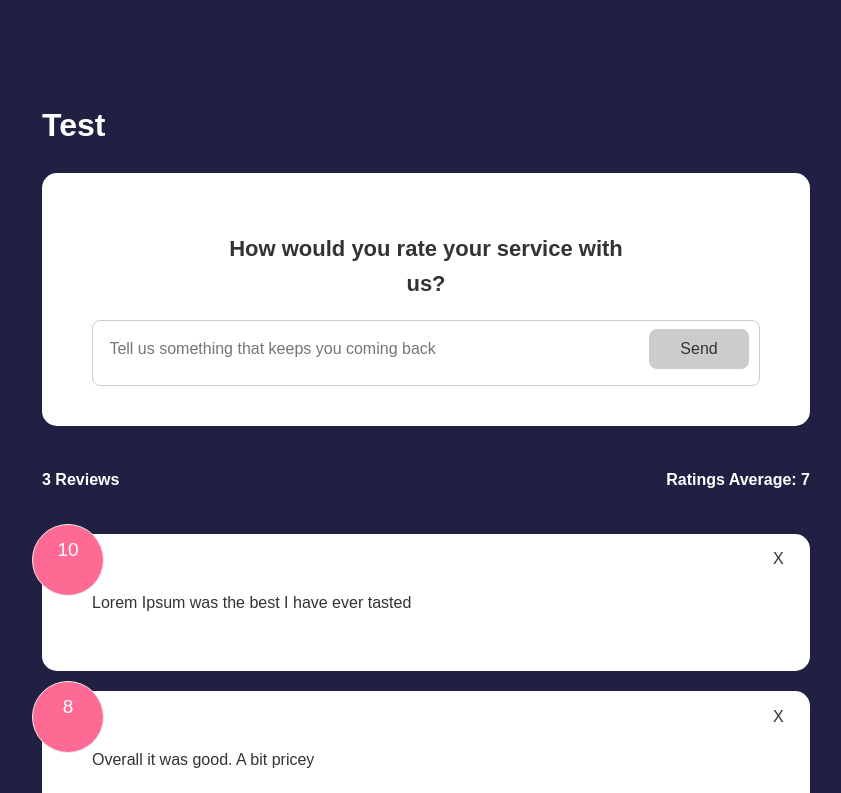
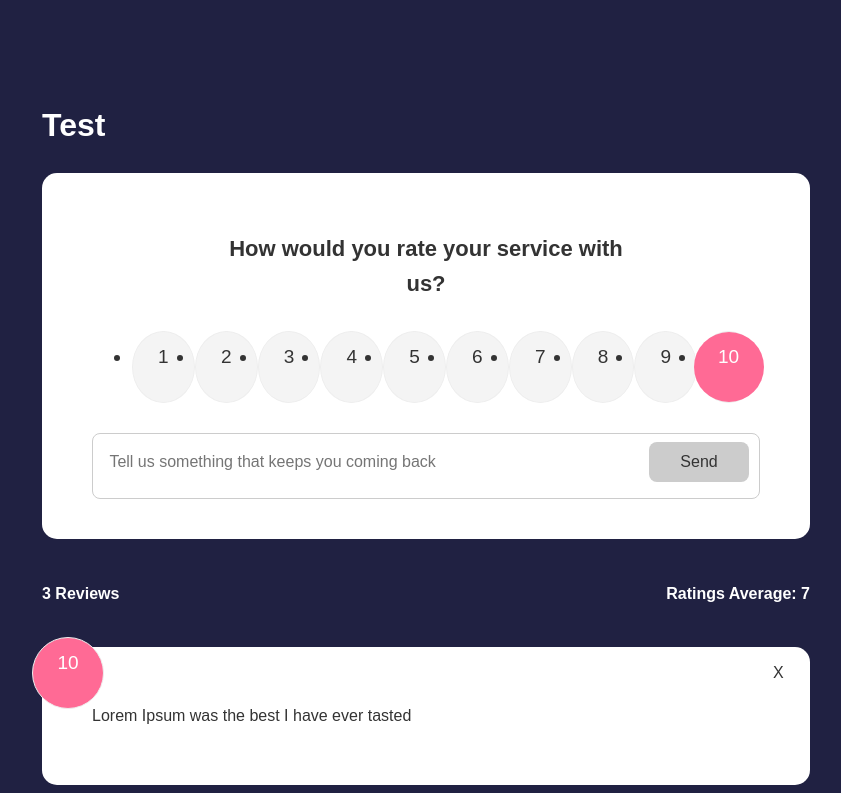
Before and after one commit to Rosenmatt1/svelte2, a Svelte app: page / in a window 1280 px wide. Shown: the top 793 px of the page, without its empty margins (222-1063 px from the left). Built offline with nearby package versions, Linux system fonts and the light colour scheme.

Commit message:
Added rating sselect but will refactor to stores

```diff
--- a/package.json
+++ b/package.json
@@ -19,6 +19,7 @@
     "svelte": "^3.55.0"
   },
   "dependencies": {
-    "sirv-cli": "^2.0.0"
+    "sirv-cli": "^2.0.0",
+    "uuid": "^9.0.0"
   }
 }
--- a/src/components/FeedbackForm.svelte
+++ b/src/components/FeedbackForm.svelte
@@ -1,57 +1,60 @@
 <script>
-  // import {v4 as uuidv4} from 'uuid'
+  import {v4 as uuidv4} from 'uuid'
   // import {FeedbackStore} from '../stores'
-  import Card from './Card.svelte'
-  import Button from './Button.svelte'
-  // import RatingSelect from './RatingSelect.svelte'
-  let text = ''
-  // let rating = 10
-  let btnDisabled = true
-  // let min = 10
-  // let message
-  // const handleSelect = e => rating = e.detail
-  // const handleInput = () => {
-  //   if(text.trim().length <= min) {
-  //     message = `Text must be at least ${min} characters`
-  //     btnDisabled = true
-  //   } else {
-  //     message = null
-  //     btnDisabled = false
-  //   }
-  // }
-  // const handleSubmit = () => {
-  //   if(text.trim().length > min) {
-  //     const newFeedback = {
-  //       id: uuidv4(),
-  //       text,
-  //       rating: +rating
-  //     }
-  //     FeedbackStore.update((currentFeedback) => {
-  //       return [newFeedback, ...currentFeedback]
-  //     })
-  //     text = ''
-  //   }
-  // }
+  import Card from "./Card.svelte";
+  import Button from "./Button.svelte";
+  import RatingSelect from "./RatingSelect.svelte";
+  let text = "";
+  let rating = 10;
+  let btnDisabled = true;
+  let min = 10;
+  let message;
+  const handleSelect = (e) => (rating = e.detail);
+  const handleInput = () => {
+    if (text.trim().length <= min) {
+      message = `Text must be at least ${min} characters`;
+      btnDisabled = true;
+    } else {
+      message = null;
+      btnDisabled = false;
+    }
+  };
+  const handleSubmit = () => {
+    if(text.trim().length > min) {
+      const newFeedback = {
+        id: uuidv4(),
+        text,
+        rating: +rating
+      }
+      FeedbackStore.update((currentFeedback) => {
+        return [newFeedback, ...currentFeedback]
+      })
+      text = ''
+    }
+  }
 </script>
-
 
 <Card>
   <header>
     <h2>How would you rate your service with us?</h2>
   </header>
-  <!-- on:submit|preventDefault={handleSubmit} -->
-<form >
-  <!-- <RatingSelect on:rating-select={handleSelect} /> -->
+
+  <form on:submit|preventDefault={handleSubmit}>
+    <RatingSelect on:rating-select={handleSelect} />
     <div class="input-group">
-    <!-- on:input={handleInput} -->
-    <input type="text"  bind:value = {text} placeholder="Tell us something that keeps you coming back">
+      <input
+        type="text"
+        on:input={handleInput}
+        bind:value={text}
+        placeholder="Tell us something that keeps you coming back"
+      />
       <Button disabled={btnDisabled} type="submit">Send</Button>
     </div>
-  <!-- {#if message}
+    {#if message}
       <div class="message">
         {message}
       </div>
-  {/if} -->
+    {/if}
   </form>
 </Card>
 
--- /dev/null
+++ b/src/components/RatingSelect.svelte
@@ -0,0 +1,99 @@
+
+
+<script>
+  import {createEventDispatcher} from 'svelte'
+  let selected = 10
+  const dispatch = createEventDispatcher()
+  const onChange = (e) => {
+    selected = e.currentTarget.value
+    dispatch('rating-select', selected)
+  }
+</script>
+
+<ul class="rating">
+  <li>
+    <input type="radio" id="num1" name="rating" value="1" on:change={onChange} checked={selected===1} />
+    <label for="num1">1</label>
+  </li>
+  <li>
+    <input type="radio" id="num2" name="rating" value="2" on:change={onChange} checked={selected===2} />
+    <label for="num2">2</label>
+  </li>
+  <li>
+    <input type="radio" id="num3" name="rating" value="3" on:change={onChange} checked={selected===3} />
+    <label for="num3">3</label>
+  </li>
+  <li>
+    <input type="radio" id="num4" name="rating" value="4" on:change={onChange} checked={selected===4} />
+    <label for="num4">4</label>
+  </li>
+  <li>
+    <input type="radio" id="num5" name="rating" value="5" on:change={onChange} checked={selected===5} />
+    <label for="num5">5</label>
+  </li>
+  <li>
+    <input type="radio" id="num6" name="rating" value="6" on:change={onChange} checked={selected===6} />
+    <label for="num6">6</label>
+  </li>
+  <li>
+    <input type="radio" id="num7" name="rating" value="7" on:change={onChange} checked={selected===7} />
+    <label for="num7">7</label>
+  </li>
+  <li>
+    <input type="radio" id="num8" name="rating" value="8" on:change={onChange} checked={selected===8} />
+    <label for="num8">8</label>
+  </li>
+  <li>
+    <input type="radio" id="num9" name="rating" value="9" on:change={onChange} checked={selected===9} />
+    <label for="num9">9</label>
+  </li>
+  <li>
+    <input type="radio" id="num10" name="rating" value="10" on:change={onChange} checked={selected===10} />
+    <label for="num10">10</label>
+  </li>
+</ul>
+
+<style>
+  .rating {
+    display: flex;
+    align-items: center;
+    justify-content: space-around;
+    margin: 30px 0;
+  }
+  .rating li {
+    position: relative;
+    background: #f4f4f4;
+    width: 50px;
+    height: 50px;
+    padding: 10px;
+    text-align: center;
+    border-radius: 50%;
+    font-size: 19px;
+    border: 1px #eee solid;
+    transition: 0.3s;
+  }
+  .rating li label {
+    position: absolute;
+    top: 50%;
+    left: 50%;
+    width: 50px;
+    height: 50px;
+    padding: 10px;
+    border-radius: 50%;
+    transform: translate(-50%, -50%);
+    cursor: pointer;
+  }
+  .rating li:hover {
+    background: #ff6a95;
+    color: #fff;
+  }
+  /* Make actual radio select invisible */
+  [type='radio'] {
+    opacity: 0;
+  }
+  /* Use the sibling select */
+  [type='radio']:checked ~ label {
+    background: #ff6a95;
+    color: #fff;
+  }
+</style>
```
Also changed, not shown: 1 other file (tests, documents, lock files or other folders). Lines whose indentation alone changed are shown as unchanged.
